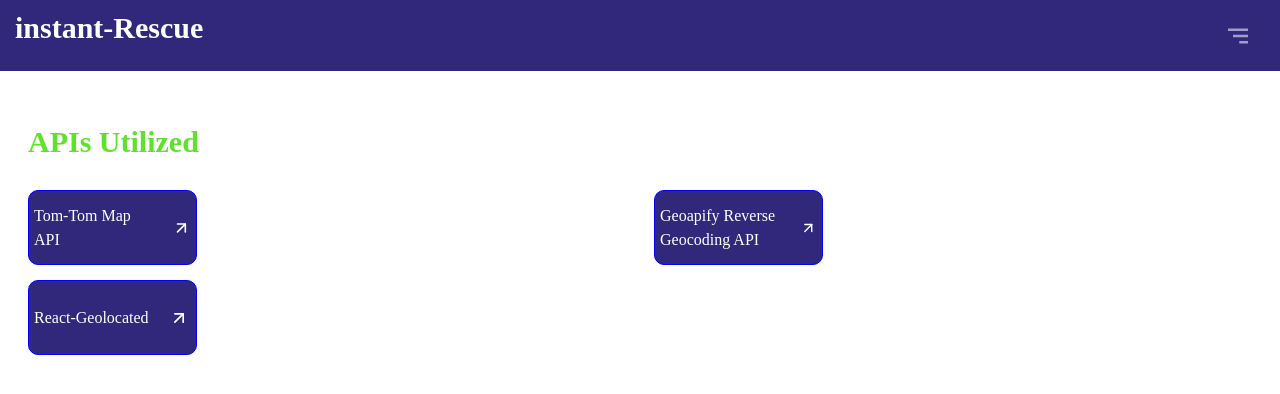
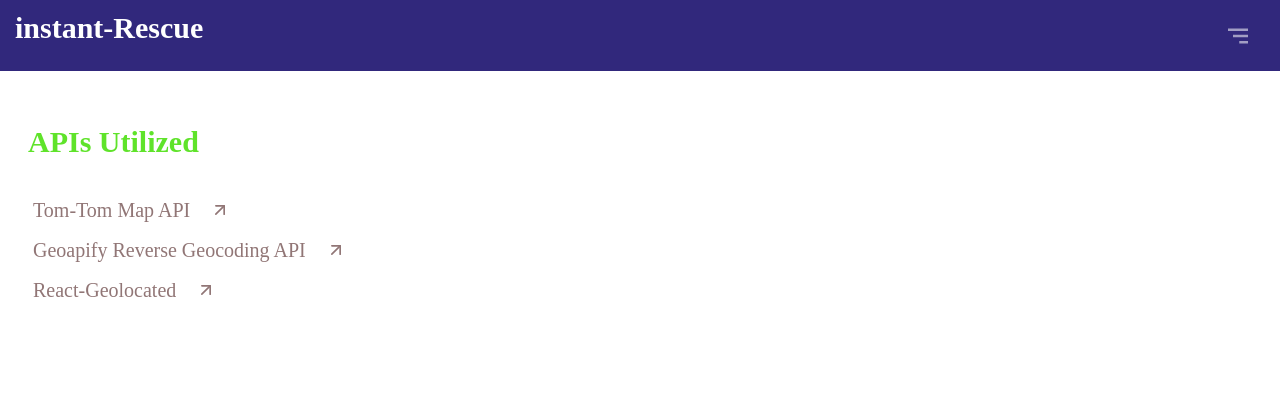
Before and after one commit to hars-shit/Instant-Rescue, a React (Vite) app: page /APIs in a window 1280 px wide. Shown: the top 394 px of the page. Built offline with nearby package versions, Linux system fonts and the light colour scheme.

Commit message:
tweenthyfifth commit

```diff
--- a/src/FooterAssets/APIs.css
+++ b/src/FooterAssets/APIs.css
@@ -15,28 +15,23 @@
     color:#5fe32a;
 }
 .cards{
-display: grid;
-grid-template-columns: auto auto;
+
 gap: 15px;
 margin-top: 1rem;
 }
 .api-card {
-    border: 1px solid blue;
+
     border-radius: 10px;
-    width: 169px;
+
     padding: 5px 5px;
     display: flex;
-    background-color: #31287c;
-    height: 75px;
+
+
 }
 .api-card a{
-    color: white;
+    font-size: 20px;
     font-weight: 100;
 }
 .api-card a svg{
     font-size: 20px;
 }
-
-#geo-arrow{
-    font-size: 30px;
-}
```
